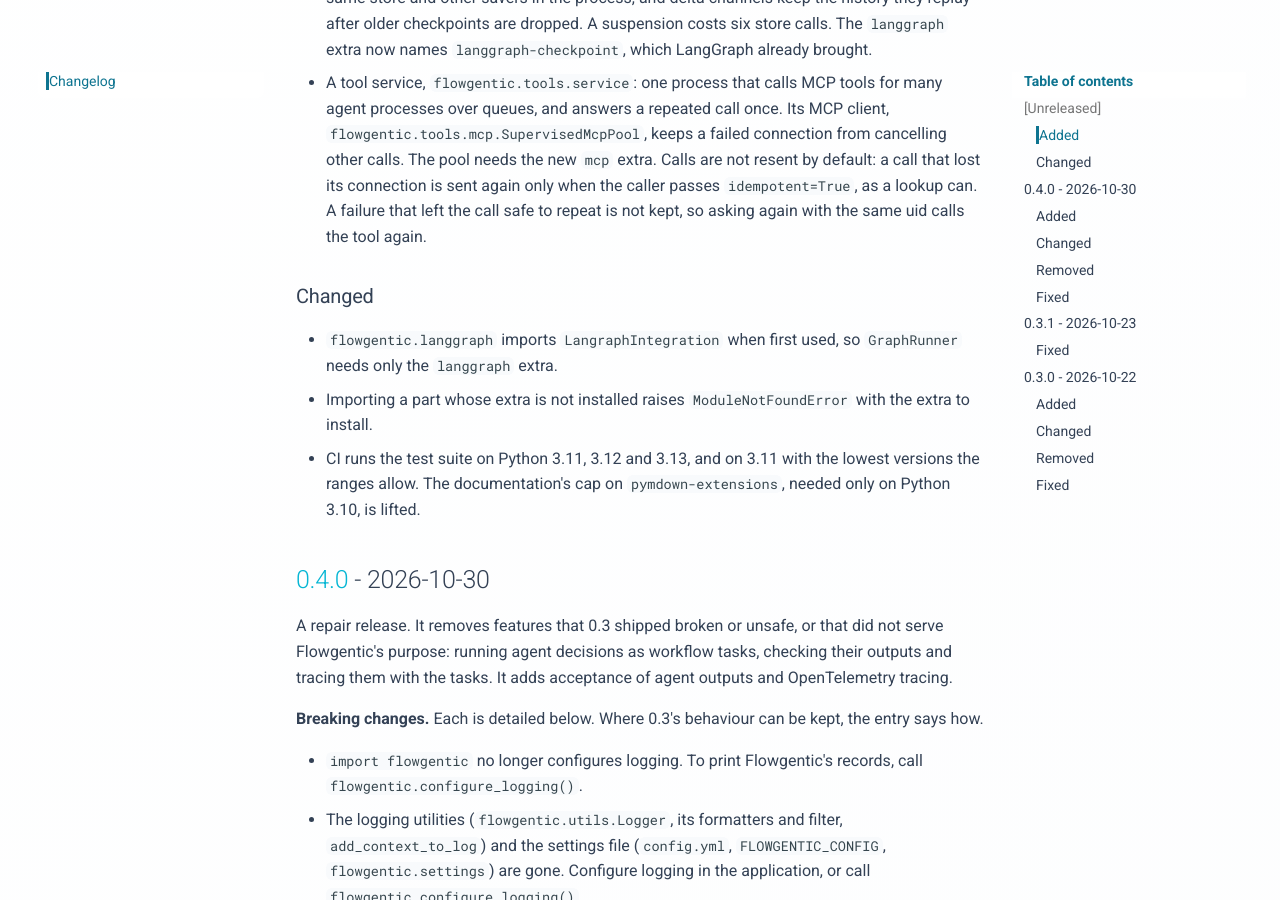
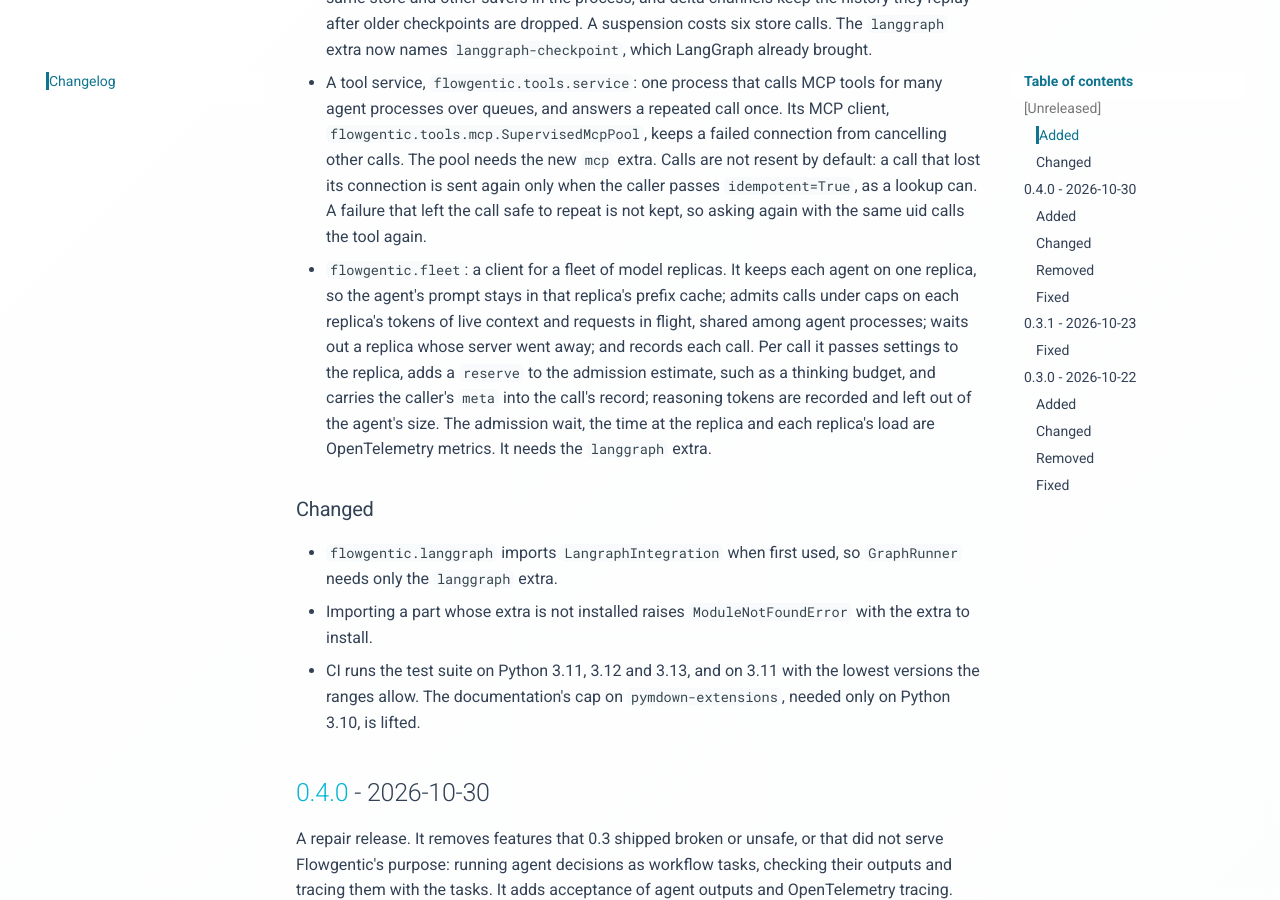
Before and after one commit to stride-research/flowgentic, an MkDocs documentation site: the page built from docs/changelog.md, in a window 1280 px wide and 900 px high, scrolled down 1396 px. Built offline with MkDocs 1.6.1 and Material for MkDocs 9.7.7, drawn with Linux system fonts in a browser that asks for light colours; comment, search, counter and statistics services are not loaded.

Commit message:
Document the fleet

```diff
--- a/CHANGELOG.md
+++ b/CHANGELOG.md
@@ -62,6 +62,16 @@ predate this changelog, so their changes are not listed here.
   again only when the caller passes `idempotent=True`, as a lookup can. A
   failure that left the call safe to repeat is not kept, so asking again with
   the same uid calls the tool again.
+- `flowgentic.fleet`: a client for a fleet of model replicas. It keeps each
+  agent on one replica, so the agent's prompt stays in that replica's prefix
+  cache; admits calls under caps on each replica's tokens of live context and
+  requests in flight, shared among agent processes; waits out a replica whose
+  server went away; and records each call. Per call it passes settings to the
+  replica, adds a `reserve` to the admission estimate, such as a thinking
+  budget, and carries the caller's `meta` into the call's record; reasoning
+  tokens are recorded and left out of the agent's size. The admission wait,
+  the time at the replica and each replica's load are OpenTelemetry metrics.
+  It needs the `langgraph` extra.
 
 ### Changed
 
--- a/mkdocs.yml
+++ b/mkdocs.yml
@@ -20,6 +20,7 @@ nav:
       - Services: features/services.md
       - Checkpointer: features/checkpointer.md
       - Tool service: features/tool-service.md
+      - Fleet: features/fleet.md
       - Telemetry: features/telemetry.md
       - Logging: features/logging.md
   - Design patterns:
```
Also changed, not shown: docs/features/fleet.md (added, +114 -0 lines).
